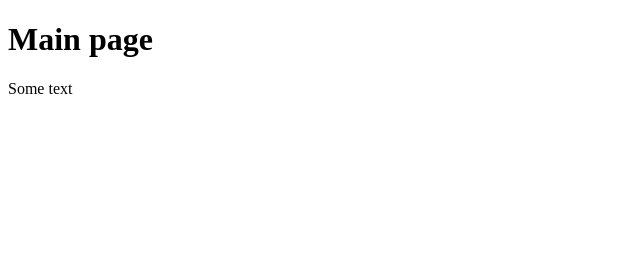
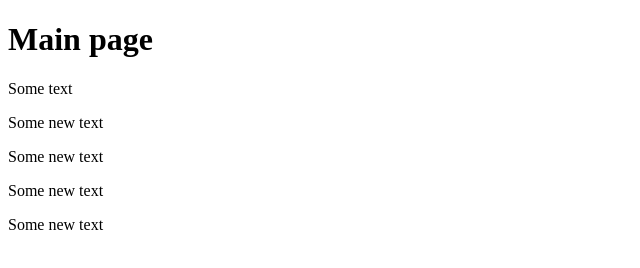
Before and after one commit to GorDi004/RRPS02, a plain HTML site: page index.html in a window 1280 px wide. Shown: the whole page, without its empty margins (0-640 px from the left). Drawn offline with Linux system fonts and the light colour scheme.

Commit message:
branch text changed

```diff
--- a/index.html
+++ b/index.html
@@ -7,5 +7,9 @@
   <body>
     <h1>Main page</h1>
     <p>Some text</p>
+    <p>Some new text</p>
+    <p>Some new text</p>
+    <p>Some new text</p>
+    <p>Some new text</p>
   </body>
 </html>
```
